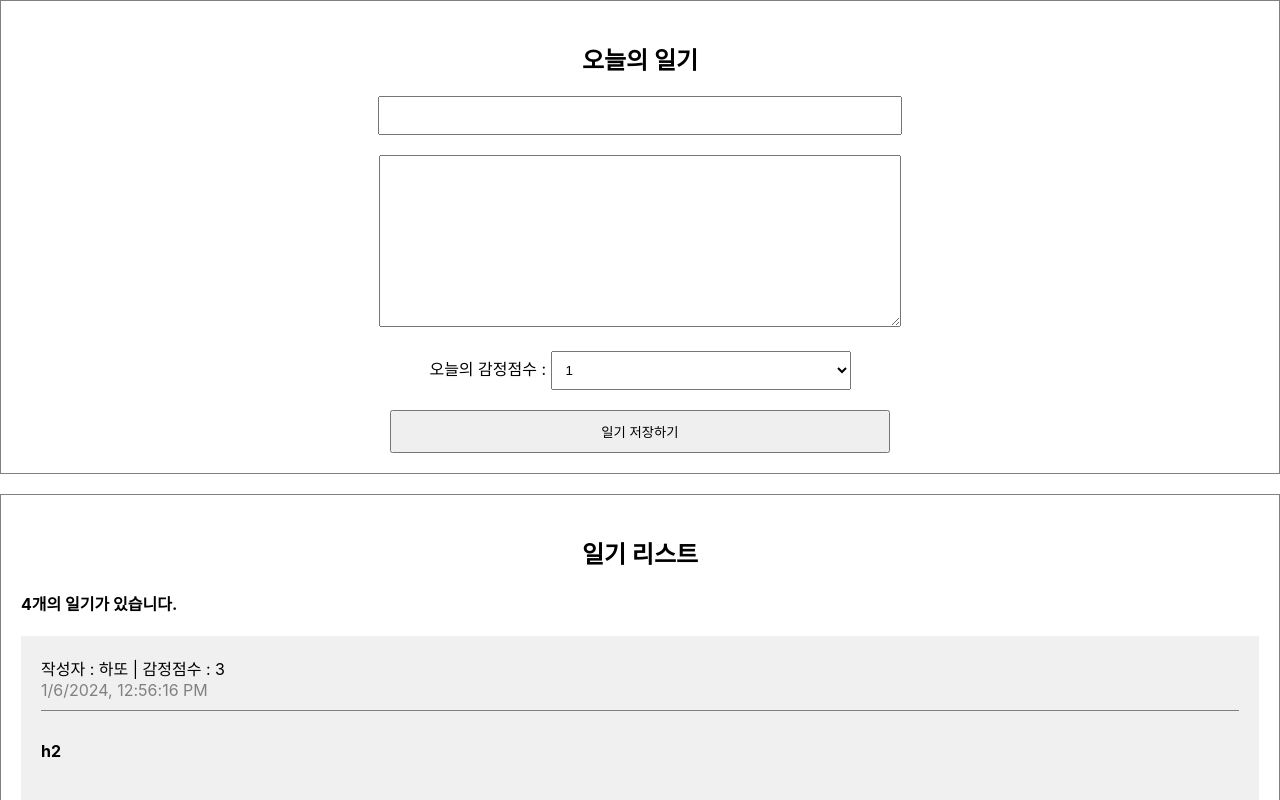
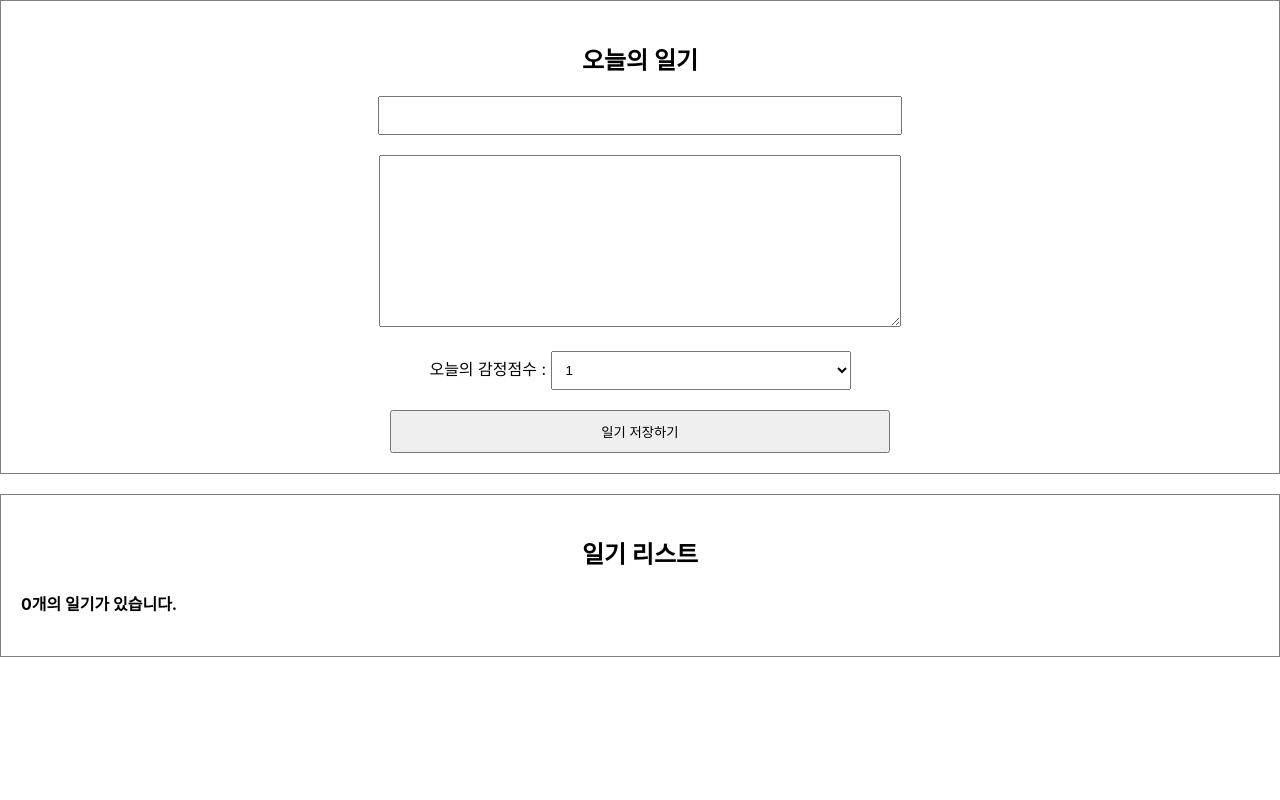
Before and after one commit to Stella-HY-C/simplediary, a React (Create React App) app: page / in a window 1280 px wide. Shown: the top 800 px of the page. Built offline with nearby package versions, Linux system fonts and the light colour scheme.

Commit message:
20240114 study

```diff
--- a/src/App.js
+++ b/src/App.js
@@ -1,44 +1,80 @@
 import "./App.css";
+import { useRef, useState } from "react";
 import DiaryEditor from "./DiaryEditor";
 import DiaryList from "./DiaryList";
 
-const dummyList = [
-  {
-    id: 1,
-    author: "하또",
-    content: "h2",
-    emotion: 3,
-    created_date: new Date().getTime(),
-  },
-  {
-    id: 2,
-    author: "하",
-    content: "h21",
-    emotion: 1,
-    created_date: new Date().getTime(),
-  },
-  {
-    id: 3,
-    author: "호호",
-    content: "h23",
-    emotion: 2,
-    created_date: new Date().getTime(),
-  },
-  {
-    id: 4,
-    author: "의잉",
-    content: "h24",
-    emotion: 5,
-    created_date: new Date().getTime(),
-  },
-];
+function App() {
+  // DiaryList와 DiaryEditor에서 사용할 공통 데이터
+  const [data, setData] = useState([]);
 
-function App() {
+  const dataId = useRef(0);
+
+  // 새로작성하는 데이터를 받는 함수
+  const onCreate = ({ author, content, emotion }) => {
+    const created_date = new Date().getTime();
+
+    // 받아온 값을 저장해주기
+    const newData = {
+      id: dataId.current, //현재 값
+      author,
+      content,
+      emotion,
+      created_date,
+    };
+
+    dataId.current += 1;
+    // 새로운 데이터를 앞으로 넣어줘야하기때문에 앞에 newData를 앞으로
+    setData([newData, ...data]);
+  };
+
+  // 데이터를 삭제하는 함수
+  const onRemove = (id) => {
+    const newList = data.filter((item) => item.id !== id);
+
+    setData(newList);
+  };
+
+  const onEdit = (id, newContent) => {
+    // 수정 대상의 id를 찾아서 맞을 경우 content변경, 아닐경우 기존 아이템으로 추가
+    setData(
+      // 새로운 배열을 setData해주기
+      data.map((item) =>
+        item.id === id ? { ...item, content: newContent } : item
+      )
+    );
+  };
+
+  /*
+  데이터를 넘길때 스프레드 연산자로 보내는 것도 가능.
+  스프레드 연산자를 사용해서 props를 넘기고 싶으면 무조건 key : value 형식이어야함
+  ** object(객체)를 펼쳐서 prop로 넘기고 싶을때 가능하다! -> 그래서 전개 연산자 **
+  why?
+  props는 key: value 형식으로 넘어가게 됨
+  ex)
+    diaryList={data}는 받을 때
+    const test = ({diaryList}) {} 해야
+    데이터가 [{},{}] 이런식으로 출력됨
+    const test = (diaryList) {} 로 할 경우에는
+    {diaryList : [{},{}]} 이런식으로 받아와져 버림
+
+    그래서 여러개의 props를 한번에 object 넘기고 싶을 때, {...변수명}을 사용해서
+    const test = ({변수명1, 변수명2, 변수명3}) 이런식으로 받을 수 있게 해줌
+
+    즉, props를 간결하게 넘길때 용이하다!
+
+    - 스프레드 연산자 사용 o
+  const data = {name : 1, content : 2}
+  <h1 {...data} />
+
+  - 스프레드 연산자 사용 x
+  <h1 name={1} content={2}/>
+*/
+
   return (
     // 다이어리 에디터를 만들기
     <div className="App">
-      <DiaryEditor />
-      <DiaryList diaryList={dummyList} />
+      <DiaryEditor onCreate={onCreate} />
+      <DiaryList diaryList={data} onRemove={onRemove} onEdit={onEdit} />
     </div>
   );
 }
--- a/src/DiaryEditor.js
+++ b/src/DiaryEditor.js
@@ -1,6 +1,6 @@
 import { useRef, useState } from "react";
 
-const DiaryEditor = () => {
+const DiaryEditor = ({ onCreate }) => {
   // 속성이 비슷한 state를 굳이 2개로 나누지 않고 하나로 합칠 수 있다.
   //   const [author, setAuthor] = useState("");
   //   const [content, setContent] = useState("");
@@ -72,7 +72,15 @@ const DiaryEditor = () => {
       return;
     }
 
-    alert("저장완료");
+    // props로 전달받은 함수를 실행하면 된다.
+    onCreate(state);
+    // alert("저장완료");
+    // 저장이 완료 되면 초기화 시키기
+    setState({
+      author: "",
+      content: "",
+      emotion: 1,
+    });
   };
 
   return (
--- a/src/DiaryItem.js
+++ b/src/DiaryItem.js
@@ -1,4 +1,44 @@
-const DiaryItem = ({ author, content, emotion, created_date }) => {
+import { useRef, useState } from "react";
+
+const DiaryItem = ({
+  id,
+  author,
+  content,
+  emotion,
+  created_date,
+  onRemove,
+  onEdit,
+}) => {
+  // 수정상태 state
+  const [isEdit, setEdit] = useState(false);
+
+  // 수정시 들어오는 Content
+  const [modiContent, setModiContent] = useState(content);
+
+  const contentInput = useRef();
+
+  const handleRemove = () => {
+    if (window.confirm(`${id + 1}번째 일기를 정말 삭제하시겠습니까?`))
+      onRemove(id);
+  };
+
+  const toggleIsEdit = () => {
+    // 수정하기를 누를경우 기존 content로 변경하기
+    if (!isEdit) setModiContent(content);
+    setEdit(!isEdit);
+  };
+
+  const editContent = () => {
+    if (modiContent.length < 5) {
+      contentInput.current.focus();
+      return;
+    }
+
+    if (window.confirm(`${id + 1}번째 일기를 수정하시겠습니까?`))
+      onEdit(id, modiContent);
+    toggleIsEdit();
+  };
+
   return (
     <div className="DiaryItem">
       <div className="info">
@@ -8,7 +48,31 @@ const DiaryItem = ({ author, content, emotion, created_date }) => {
         <br />
         <span className="date">{new Date(created_date).toLocaleString()}</span>
       </div>
-      <div className="content">{content}</div>
+      <div className="content">
+        {isEdit ? (
+          <>
+            <textarea
+              value={modiContent}
+              ref={contentInput}
+              onChange={(e) => setModiContent(e.target.value)}
+            />
+          </>
+        ) : (
+          <>{content}</>
+        )}
+      </div>
+
+      {isEdit ? (
+        <>
+          <button onClick={toggleIsEdit}>수정취소</button>
+          <button onClick={editContent}>수정완료</button>
+        </>
+      ) : (
+        <>
+          <button onClick={handleRemove}>삭제하기</button>
+          <button onClick={toggleIsEdit}>수정하기</button>
+        </>
+      )}
     </div>
   );
 };
--- a/src/DiaryList.js
+++ b/src/DiaryList.js
@@ -1,6 +1,10 @@
 import DiaryItem from "./DiaryItem";
 
-const DiaryList = ({ diaryList }) => {
+// 여기서 (diaryList) 로 받으면 {diaryList : [{},{}]} 이런식으로 받아지고
+// ({diaryList})로 받으면 [{},{}] 이런식으로 받아진다
+// 결국 여기서 알수있는것은 Props는 지정한 key : value값으로 전달이 되기때문에 여러개를 key형태가 아닌 value 그 자체로 받고 싶으면
+// ({ 변수명, 변수명, 변수명 }) 이런식으로 받아야한다.
+const DiaryList = ({ diaryList, onRemove, onEdit }) => {
   return (
     <div className="DiaryList">
       <h2>일기 리스트</h2>
@@ -16,7 +20,14 @@ const DiaryList = ({ diaryList }) => {
           //     <div>감정 : {item.emotion}</div>
           //     <div>작성 시간(ms) : {item.create_date}</div>
           //   </div>
-          <DiaryItem key={item.id} {...item} />
+
+          // onRemove DiaryList에서 사용은 안하지만 부모에서 두단계를 거처 최하위 자식 컴포넌트에 함수를 전달하는것 - props 드릴링
+          <DiaryItem
+            key={item.id}
+            {...item}
+            onRemove={onRemove}
+            onEdit={onEdit}
+          />
         ))}
       </div>
     </div>
```
